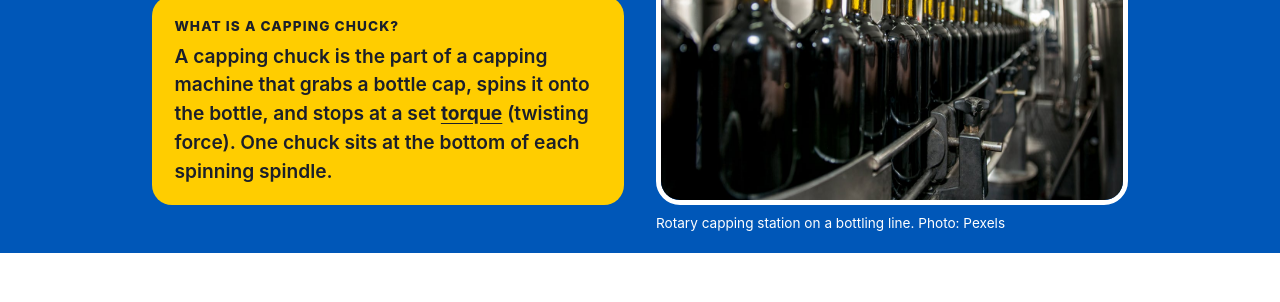
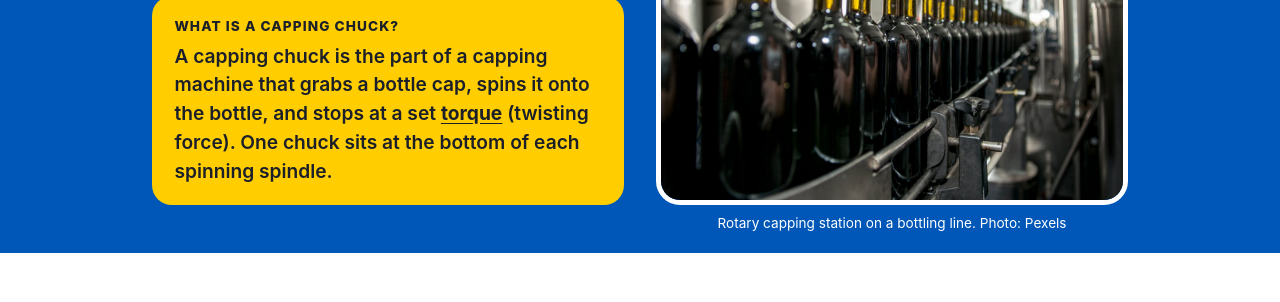
Before and after one commit to juddlyon/cappingchucks.com, an Astro site: page / in a window 1280 px wide. Shown: the part 245-547 px from the top of the page. Built offline with nearby package versions, Linux system fonts and the light colour scheme; Astro itself is replaced by a stand-in of ours.

Commit message:
Center hero captions under the image

```diff
--- a/src/styles/global.css
+++ b/src/styles/global.css
@@ -282,7 +282,7 @@
         .hero-grid figure { position: relative; min-height: 12rem; }
         .hero-grid picture { position: absolute; inset: 0; }
         .hero-grid .hero-img { height: 100%; }
-        .hero-grid .hero-caption { position: absolute; top: 100%; left: 0; }
+        .hero-grid .hero-caption { position: absolute; top: 100%; left: 0; right: 0; }
     }
 
     .hero-img {
@@ -297,6 +297,7 @@
         font-size: 0.85rem;
         margin-top: 0.4rem;
         color: #fff;
+        text-align: center;
     }
 
     /* Quick answer box */
```
